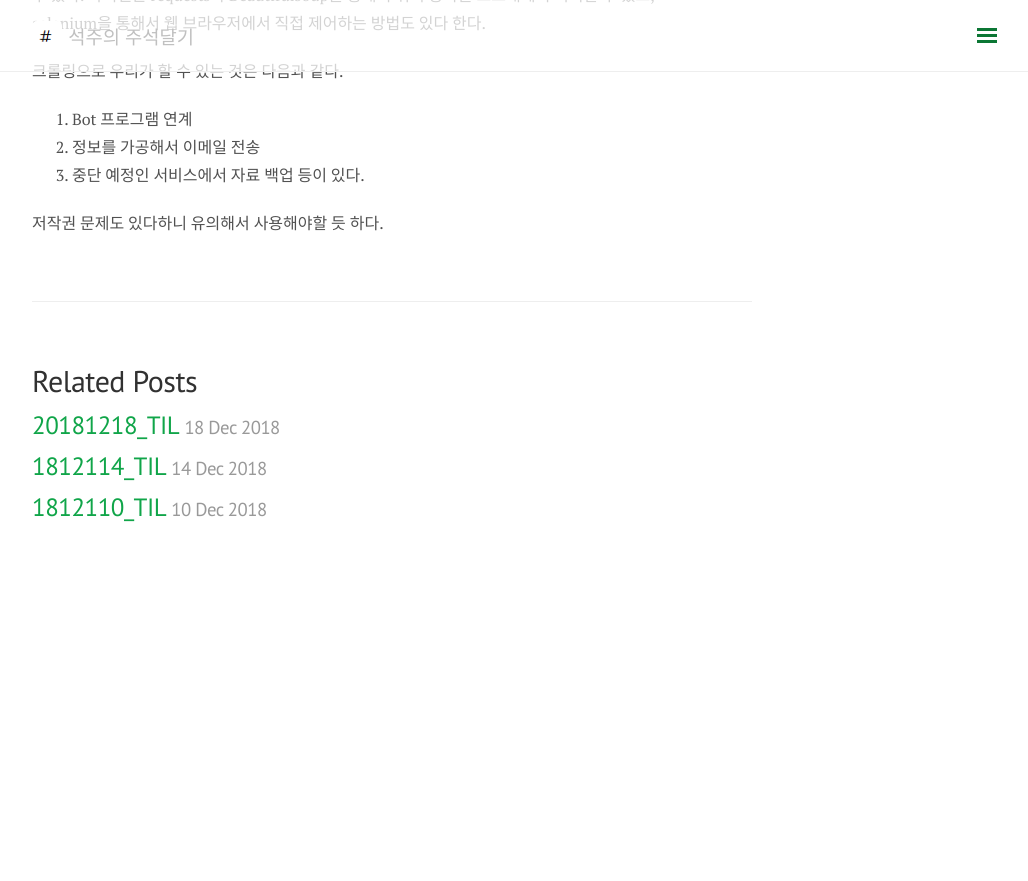
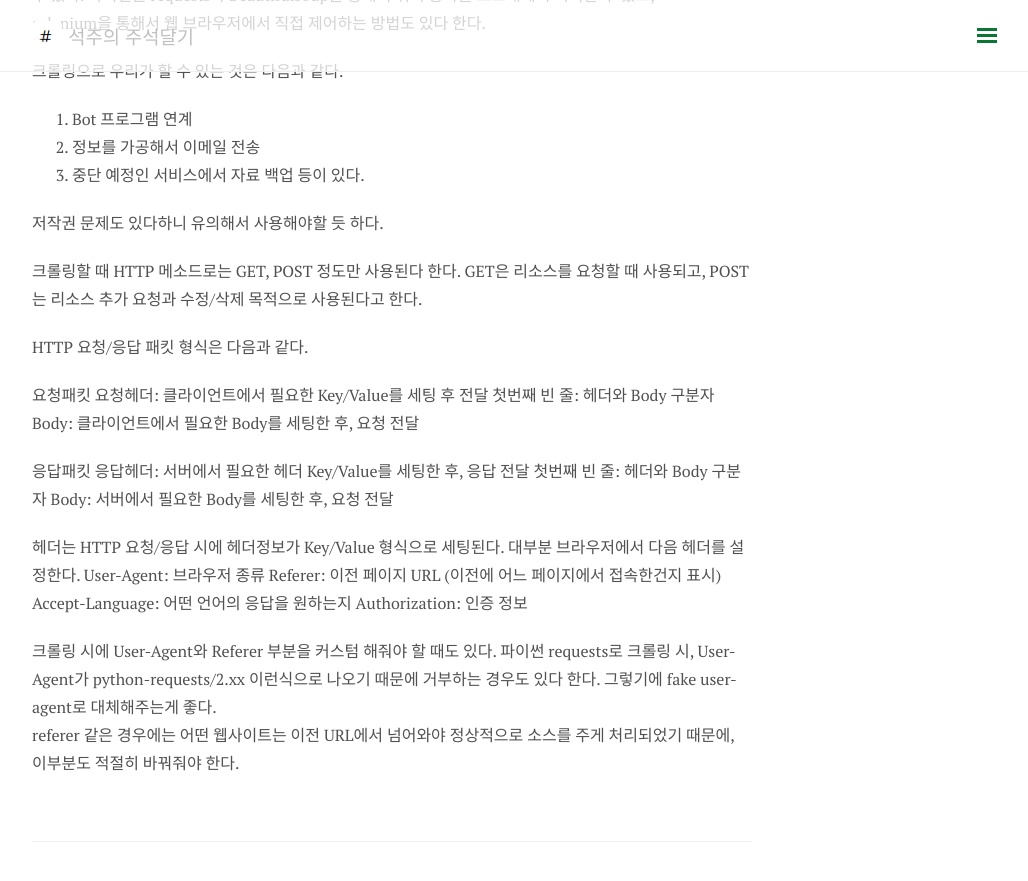
Before and after one commit to somefood/somefood.github.io, a Jekyll site: the page built from _posts/Python/2018-12-18-crawling1.md, in a window 1280 px wide and 900 px high, scrolled down 319 px. Shown: the top 881 px of the window, without its empty margins (248-1276 px from the left). Built offline with Jekyll 4.4.1, drawn with Linux system fonts in a browser that asks for light colours; nearby versions of some CDN libraries; comment, search, counter and statistics services are not loaded; before the commit the page ends 902 px from its top, so only the background shows below that.

Commit message:
Update 2018-12-18-crawling1.md

```diff
--- a/_posts/Python/2018-12-18-crawling1.md
+++ b/_posts/Python/2018-12-18-crawling1.md
@@ -20,3 +20,30 @@ selenium을 통해서 웹 브라우저에서 직접 제어하는 방법도 있
 3. 중단 예정인 서비스에서 자료 백업 등이 있다.
 
 저작권 문제도 있다하니 유의해서 사용해야할 듯 하다.
+
+크롤링할 때 HTTP 메소드로는 GET, POST 정도만 사용된다 한다.
+GET은 리소스를 요청할 때 사용되고, POST는 리소스 추가 요청과 수정/삭제 목적으로 사용된다고 한다.
+
+HTTP 요청/응답 패킷 형식은 다음과 같다.
+
+요청패킷
+  요청헤더: 클라이언트에서 필요한 Key/Value를 세팅 후 전달
+  첫번째 빈 줄: 헤더와 Body 구분자
+  Body: 클라이언트에서 필요한 Body를 세팅한 후, 요청 전달
+
+응답패킷
+  응답헤더: 서버에서 필요한 헤더 Key/Value를 세팅한 후, 응답 전달
+  첫번째 빈 줄: 헤더와 Body 구분자
+  Body: 서버에서 필요한 Body를 세팅한 후, 요청 전달
+
+헤더는 HTTP 요청/응답 시에 헤더정보가 Key/Value 형식으로 세팅된다.
+대부분 브라우저에서 다음 헤더를 설정한다.
+User-Agent: 브라우저 종류
+Referer: 이전 페이지 URL (이전에 어느 페이지에서 접속한건지 표시)
+Accept-Language: 어떤 언어의 응답을 원하는지
+Authorization: 인증 정보
+
+크롤링 시에 User-Agent와 Referer 부분을 커스텀 해줘야 할 때도 있다.
+파이썬 requests로 크롤링 시, User-Agent가 python-requests/2.xx 이런식으로 나오기 때문에 거부하는 경우도 있다 한다.
+그렇기에 fake user-agent로 대체해주는게 좋다.
+referer 같은 경우에는 어떤 웹사이트는 이전 URL에서 넘어와야 정상적으로 소스를 주게 처리되었기 때문에, 이부분도 적절히 바꿔줘야 한다.
```
